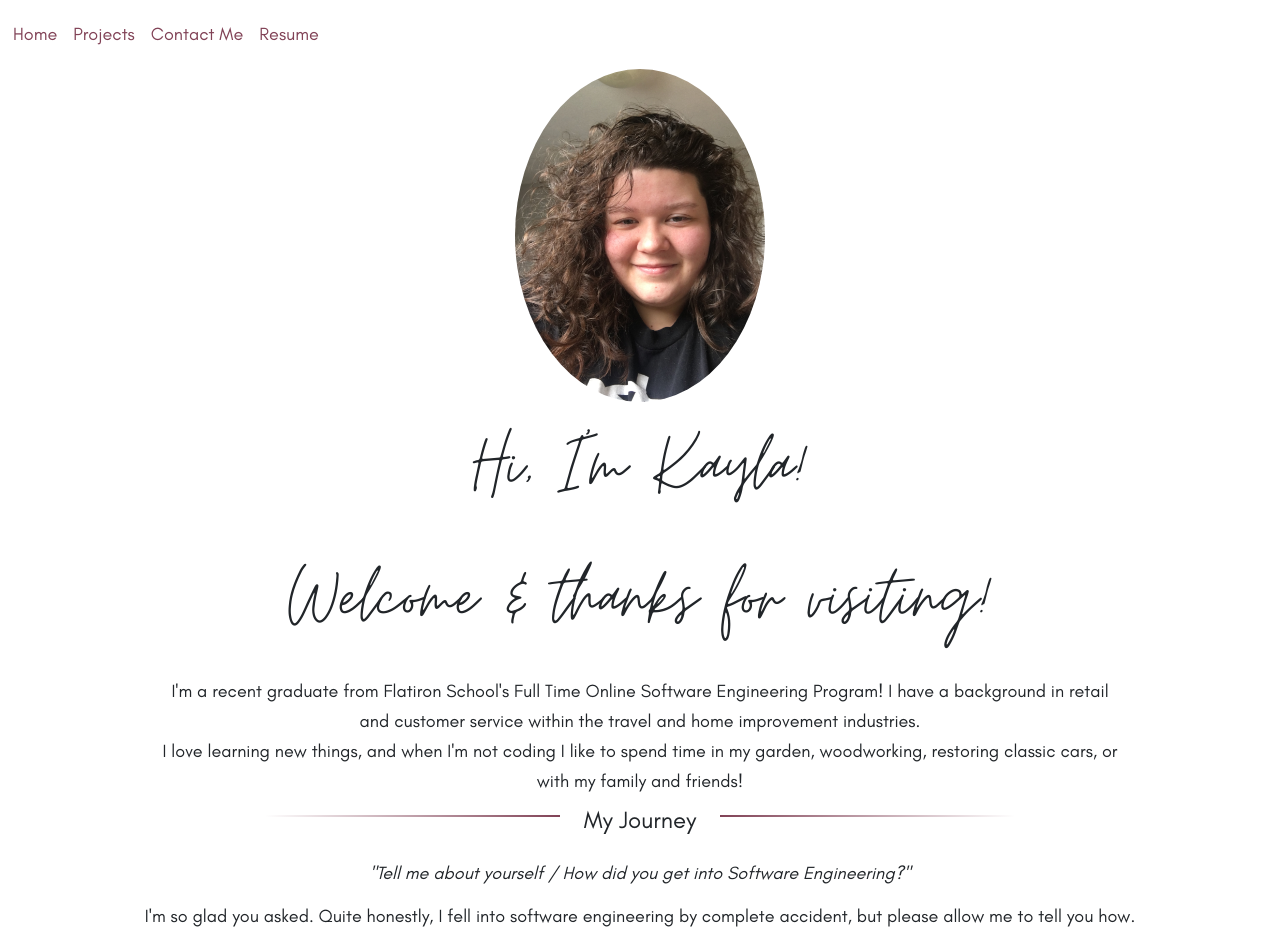
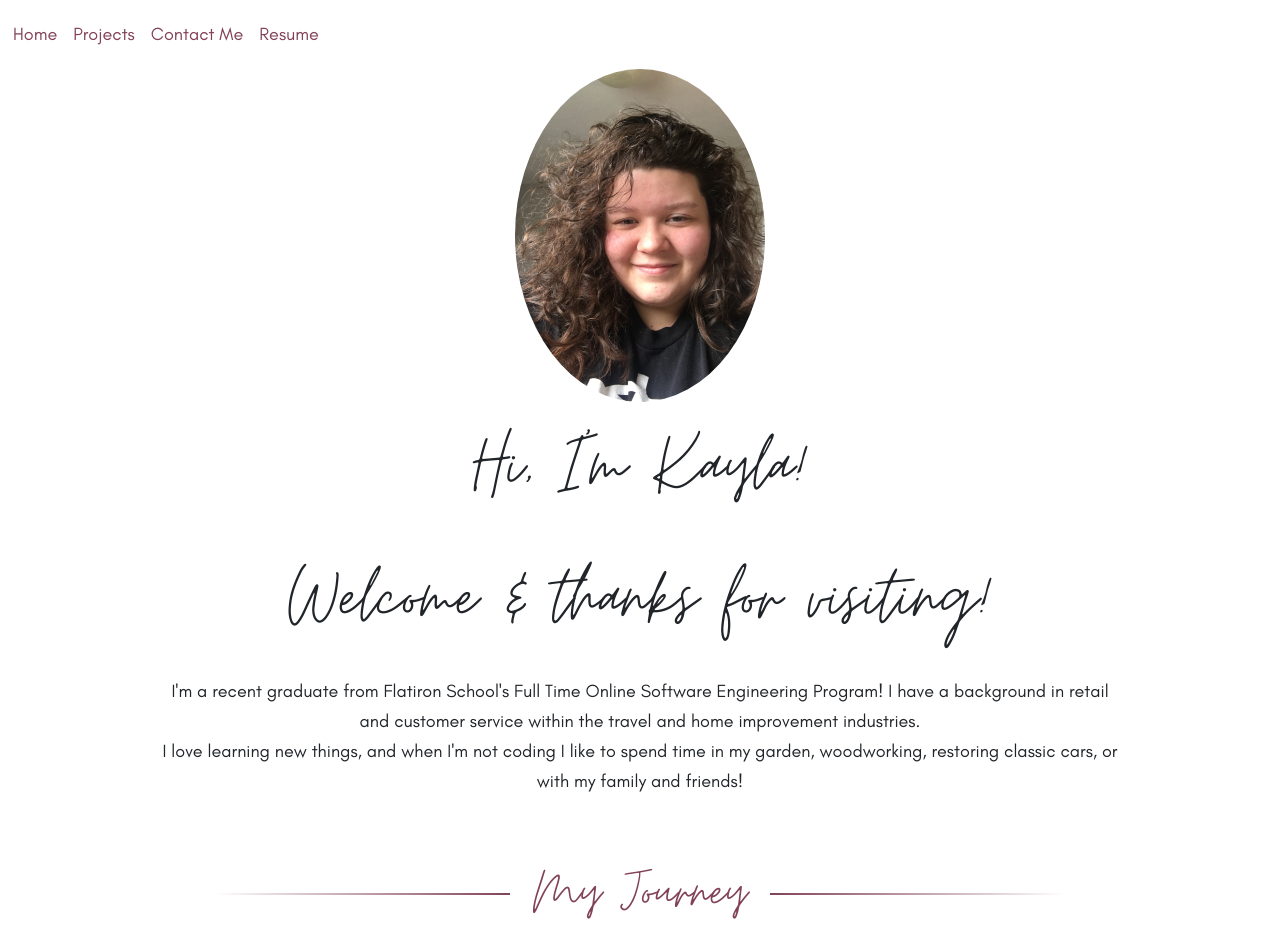
Before and after one commit to HeartyRhombus/HeartyRhombus.github.io, a React (Create React App) app: page / in a window 1280 px wide. Shown: the top 949 px of the page. Built offline with nearby package versions, Linux system fonts and the light colour scheme.

Commit message:
add new components titles to style sheet

```diff
--- a/src/App.css
+++ b/src/App.css
@@ -116,7 +116,7 @@ iframe {
   border-radius: 25px;
 }
 
-#projects-title, #contact-title {
+#projects-title, #contact-title, #my-journey-title, #tech-stack-title {
   font-family: Moontime;
   font-size: 4rem;
   color: #814256;
```
